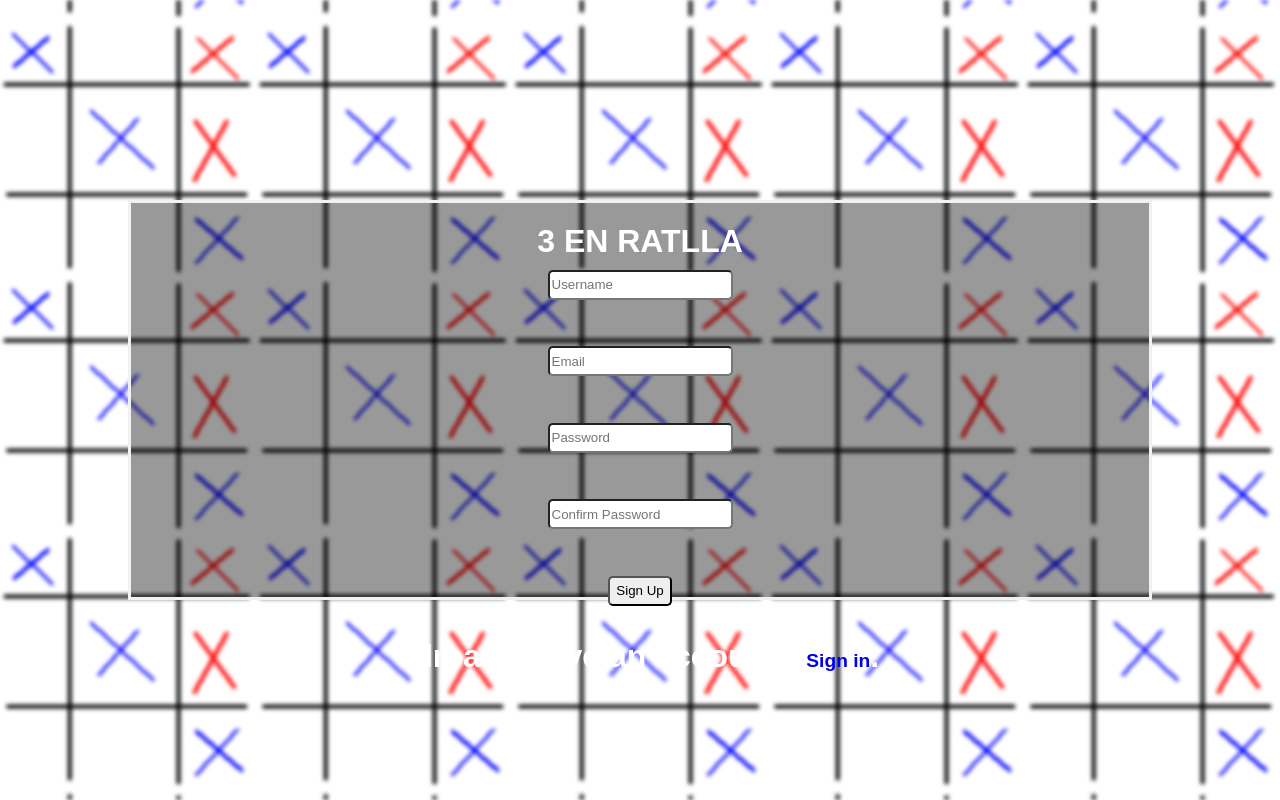
After one commit to dcoromina9/Projecte1-Dual, a PHP site: page /registrar.html in a window 1280 px wide. The commit adds this page. Run offline with PHP 8.4, Linux system fonts and the light colour scheme.

Commit message:
registrar

```diff
--- /dev/null
+++ b/login/registrar.html
@@ -0,0 +1,26 @@
+<!DOCTYPE html>
+<html lang="en" dir="ltr">
+  <head>
+    <meta charset="utf-8">
+    <title>Register</title>
+      <link rel="stylesheet" href="style.css">
+  </head>
+  <body>
+    <div class="bg-image"></div>
+    <div class="bg-text">
+      <form id="oculta">
+  	<legend>3 EN RATLLA</legend>
+      <input type="text" id="usuari" name="usuari" placeholder="Username"><br><br>
+      <input type="text" id="email" name="email" placeholder="Email"><br><br>
+      <input type="password" id="password" name="password" placeholder="Password"><br><br>
+      <input type="password" id="conf_pass" name="conf_pass" placeholder="Confirm Password"><br><br>
+      <input type="submit" id="sign_btn" value="Sign Up">
+
+      <div class="container signin">
+  <p>Already have an account? <a href="signin.html">Sign in</a>.</p>
+</div>
+    </form>
+  </div>
+    <script src="code.js"></script>
+  </body>
+</html>
```
Also changed, not shown: login/login.html (line endings or trailing spaces), login/style.css (line endings or trailing spaces).
